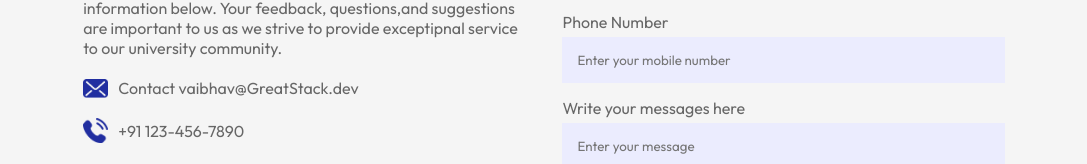
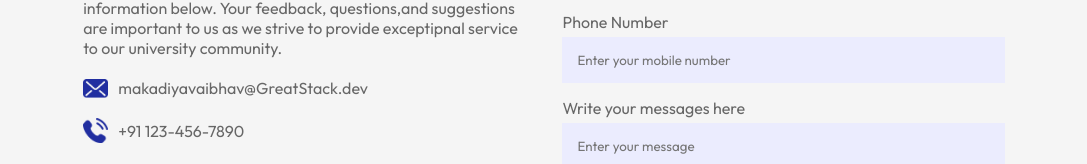
Before and after one commit to VaibhavMakadiya4553/DEMOAPP, a React (Create React App) app: page / in a window 1280 px wide. Shown: the part 3258-3422 px from the top of the page, without its empty margins (96-1183 px from the left). Built offline with nearby package versions, Linux system fonts and the light colour scheme.

Commit message:
Contact change

```diff
--- a/src/Components/Contact/Contact.jsx
+++ b/src/Components/Contact/Contact.jsx
@@ -42,7 +42,7 @@ const Contact = () => {
             important to us as we strive to provide exceptipnal service to our
             university community. </p>
             <ul>
-                <li><img src={mail_icon} alt="" />Contact vaibhav@GreatStack.dev</li>
+                <li><img src={mail_icon} alt="" />makadiyavaibhav@GreatStack.dev</li>
                 <li><img src={phone_icon} alt="" />+91 123-456-7890</li>
                 <li><img src={location_icon} alt="" />77 massachusetts av,Cambridge<br/> Ma 02139, india</li>
             </ul>
```
